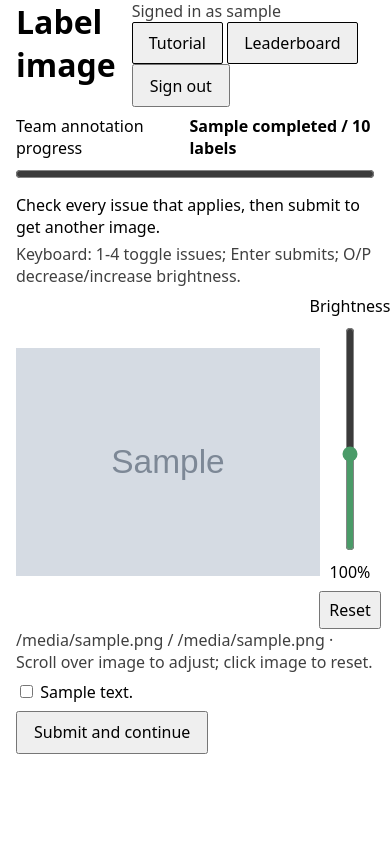
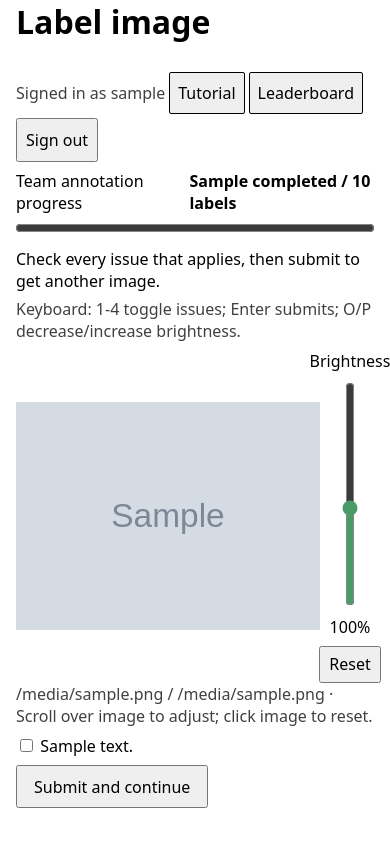
Before and after one commit to malevitzch/annotator-5000, a Flask app: template app/templates/label.html in a window 390 px wide. Run offline with Flask 3, Linux system fonts and the light colour scheme; the template is opened without the code that fills it: most values are stand-ins (such as "Sample title", 1, 10 or a date in 2020); grey boxes marked "Sample" are stand-in pictures; parts of the project's set-up code (start-up, migrations or seed data) failed here and were passed over; some libraries are stand-ins or nearby versions.

Commit message:
Tighter layout of labeling page

```diff
--- a/app/templates/base.html
+++ b/app/templates/base.html
@@ -27,19 +27,30 @@
     .progress-heading { display: flex; justify-content: space-between; gap: 1rem; margin-bottom: 0.4rem; }
     .progress-bar { display: block; width: 100%; height: 1rem; accent-color: #4a9b68; }
     body.label-page { max-width: 900px; margin-top: 0; }
+    /* Give the surrounding controls a little breathing room around the 640px image. */
+    body.label-page main { width: 720px; max-width: 100%; margin: 0 auto; }
+    body.label-page header { align-items: flex-start; gap: 0.5rem; }
+    body.label-page header > div:first-child { flex: 0 0 auto; }
+    body.label-page header > div:last-child { display: flex; align-items: center; justify-content: flex-end; gap: 0.25rem; white-space: nowrap; }
+    body.label-page header h1 { white-space: nowrap; }
+    body.label-page header button, body.label-page header .button-link { padding-inline: 0.5rem; }
     body.label-page h1 { margin-top: 0; }
     body.label-page .progress-section { margin: 0.5rem 0 0.75rem; }
     body.label-page main > p { margin: 0.35rem 0; }
-    .label-image { margin: 0.5rem 0; }
-    .image-brightness-layout { display: grid; grid-template-columns: minmax(0, 1fr) 3.5rem; align-items: center; gap: 0.75rem; }
-    .image-brightness-layout img { display: block; max-width: 100%; max-height: 70vh; object-fit: contain; cursor: pointer; }
+    .label-image { width: 100%; margin: 0.5rem auto; }
+    .image-brightness-layout { display: grid; grid-template-columns: minmax(0, 640px) minmax(4rem, 1fr); align-items: center; gap: 0.75rem; }
+    .image-brightness-layout img { display: block; width: 100%; max-width: 100%; max-height: 70vh; object-fit: contain; cursor: pointer; }
     .brightness-control { display: flex; flex-direction: column; align-items: center; gap: 0.5rem; }
     .brightness-control input[type="range"] { writing-mode: vertical-lr; direction: rtl; height: min(45vh, 20rem); accent-color: #4a9b68; cursor: ns-resize; }
     .brightness-control output { min-width: 3rem; text-align: center; }
     .brightness-control button { padding: 0.35rem 0.5rem; }
-    @media (max-width: 520px) {
-      .image-brightness-layout { grid-template-columns: minmax(0, 1fr) 3rem; gap: 0.35rem; }
+    @media (max-width: 760px) {
+      .image-brightness-layout { display: grid; grid-template-columns: minmax(0, 1fr) 3rem; align-items: center; gap: 0.35rem; }
       .brightness-control input[type="range"] { height: min(35vh, 14rem); }
+    }
+    @media (max-width: 600px) {
+      body.label-page header { flex-wrap: wrap; }
+      body.label-page header > div:last-child { flex-wrap: wrap; justify-content: flex-start; }
     }
     body.tutorial-page { width: fit-content; max-width: min(900px, calc(100vw - 2rem)); }
     body.tutorial-page main { width: 640px; max-width: 100%; }
```
